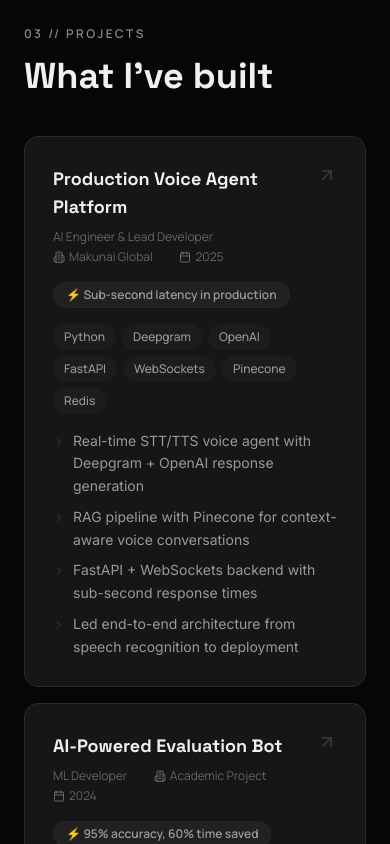
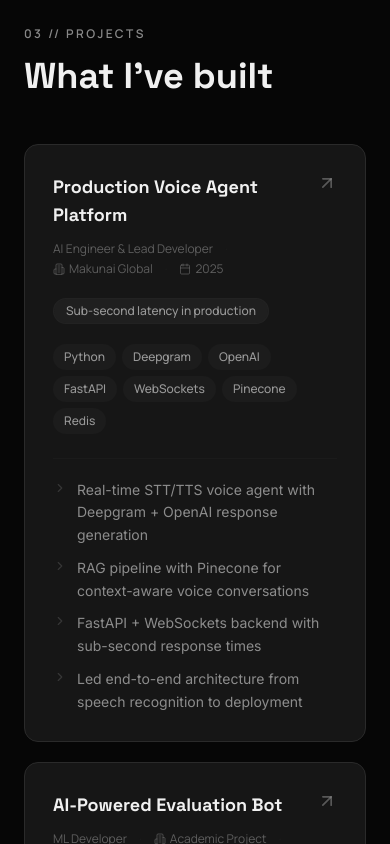
Before and after one commit to bibhanshuraj19/Raj.gg, a Next.js app: page / in a window 390 px wide. Shown: the part 3640-4484 px from the top of the page. Built offline with nearby package versions, Linux system fonts and the light colour scheme.

Commit message:
updated complete file

```diff
--- a/src/components/sections/index/Projects.tsx
+++ b/src/components/sections/index/Projects.tsx
@@ -1,5 +1,4 @@
-import { motion, useMotionValue } from "framer-motion";
-import { useState, useRef } from "react";
+import { motion } from "framer-motion";
 import {
   ChevronRight,
   Calendar,
@@ -7,7 +6,9 @@ import {
   ArrowUpRight,
 } from "lucide-react";
 
-interface TechIcon { name: string; }
+interface TechIcon {
+  name: string;
+}
 
 interface Project {
   id: string;
@@ -20,99 +21,74 @@ interface Project {
   impact?: string;
 }
 
-function ProjectCard({ project, index, isFirst }: { project: Project; index: number; isFirst: boolean }) {
-  const [hovered, setHovered] = useState(false);
-  const ref = useRef<HTMLDivElement>(null);
-  const spotlightX = useMotionValue(0);
-  const spotlightY = useMotionValue(0);
-
-  const handleMouse = (e: React.MouseEvent) => {
-    const rect = ref.current?.getBoundingClientRect();
-    if (!rect) return;
-    spotlightX.set(e.clientX - rect.left);
-    spotlightY.set(e.clientY - rect.top);
+const reveal = {
+  initial: { opacity: 0 },
+  whileInView: { opacity: 1 },
+  transition: { duration: 0.55, ease: [0.22, 1, 0.36, 1] as const },
+  viewport: { once: true, margin: "-60px 0px" },
 };
 
+function ProjectCard({ project, index }: { project: Project; index: number }) {
   return (
-    <motion.div
-      ref={ref}
-      initial={{ opacity: 0, y: 20 }}
-      whileInView={{ opacity: 1, y: 0 }}
-      transition={{ duration: 0.6, delay: index * 0.08, ease: [0.16, 1, 0.3, 1] }}
-      viewport={{ once: true }}
-      onMouseEnter={() => setHovered(true)}
-      onMouseLeave={() => setHovered(false)}
-      onMouseMove={handleMouse}
-      className="surface-card p-7 sm:p-8 group cursor-default relative overflow-hidden"
+    <motion.article
+      {...reveal}
+      transition={{ ...reveal.transition, delay: index * 0.04 }}
+      className="surface-card p-7 sm:p-8 group relative overflow-hidden"
     >
-      {/* Cursor spotlight */}
-      <motion.div
-        className="absolute pointer-events-none z-0 rounded-full"
-        style={{
-          x: spotlightX,
-          y: spotlightY,
-          translateX: "-50%",
-          translateY: "-50%",
-          width: 300,
-          height: 300,
-          background: "radial-gradient(circle, rgba(255,255,255,0.05) 0%, transparent 70%)",
-          opacity: hovered ? 1 : 0,
-          transition: "opacity 0.4s",
-        }}
-      />
-
-      <div className="relative z-10">
-        <div className="flex items-start justify-between gap-4 mb-2">
-          <h3 className="font-display text-lg sm:text-xl font-bold text-on-surface group-hover:text-white transition-colors duration-300">
+      <div className="flex items-start justify-between gap-4 mb-3">
+        <h3 className="font-display text-lg sm:text-xl font-bold text-on-surface group-hover:text-white transition-colors duration-500 ease-out">
           {project.title}
         </h3>
-          <motion.div
-            animate={hovered ? { x: 2, y: -2, opacity: 1 } : { x: 0, y: 0, opacity: 0.15 }}
-            transition={{ duration: 0.3, ease: [0.16, 1, 0.3, 1] }}
-          >
-            <ArrowUpRight className="w-5 h-5 shrink-0 text-on-surface" />
-          </motion.div>
+        <ArrowUpRight
+          className="w-5 h-5 shrink-0 text-on-surface-variant/50 group-hover:text-on-surface group-hover:-translate-y-px group-hover:translate-x-px transition-all duration-500 ease-out"
+          aria-hidden
+        />
       </div>
 
-        <div className="flex flex-wrap items-center gap-x-3 gap-y-1 text-xs font-label text-on-surface-variant/60 mb-4">
+      <div className="flex flex-wrap items-center gap-x-3 gap-y-1 text-xs font-label text-on-surface-variant/55 mb-5">
         <span>{project.role}</span>
-          <span className="text-outline-variant/40">·</span>
-          <span className="flex items-center gap-1"><Building2 className="w-3 h-3" />{project.location}</span>
-          <span className="text-outline-variant/40">·</span>
-          <span className="flex items-center gap-1"><Calendar className="w-3 h-3" />{project.date}</span>
+        <span className="text-outline-variant/35 select-none">·</span>
+        <span className="inline-flex items-center gap-1">
+          <Building2 className="w-3 h-3 opacity-70" />
+          {project.location}
+        </span>
+        <span className="text-outline-variant/35 select-none">·</span>
+        <span className="inline-flex items-center gap-1">
+          <Calendar className="w-3 h-3 opacity-70" />
+          {project.date}
+        </span>
       </div>
 
       {project.impact && (
-          <div className="mb-4">
-            <span className={`inline-flex items-center px-3 py-1 rounded-full text-xs font-label font-semibold border transition-all duration-300 ${
-              hovered ? "bg-white/[0.08] text-on-surface border-white/15" : "bg-white/[0.05] text-on-surface-variant border-outline-variant/50"
-            }`}>
-              ⚡ {project.impact}
+        <p className="mb-5">
+          <span className="inline-flex items-center px-3 py-1 rounded-full text-xs font-label font-medium border border-outline-variant/40 bg-white/[0.04] text-on-surface-variant group-hover:border-white/12 group-hover:bg-white/[0.06] group-hover:text-on-surface transition-all duration-500 ease-out">
+            {project.impact}
           </span>
-          </div>
+        </p>
       )}
 
-        <div className="flex flex-wrap gap-1.5 mb-4">
+      <div className="flex flex-wrap gap-1.5 mb-6">
         {project.technologies.map((tech) => (
-            <span key={tech.name} className="tech-chip !text-xs !py-1 !px-2.5">{tech.name}</span>
+          <span key={tech.name} className="tech-chip !text-xs !py-1 !px-2.5">
+            {tech.name}
+          </span>
         ))}
       </div>
 
-        <motion.ul
-          className="space-y-2 overflow-hidden"
-          initial={false}
-          animate={{ height: hovered || isFirst ? "auto" : 0, opacity: hovered || isFirst ? 1 : 0 }}
-          transition={{ duration: 0.4, ease: [0.16, 1, 0.3, 1] }}
-        >
+      <ul className="space-y-2.5 border-t border-outline-variant/30 pt-5">
         {project.highlights.map((highlight, i) => (
-            <li key={i} className="flex items-start gap-2">
-              <ChevronRight className="w-3 h-3 mt-1.5 shrink-0 text-on-surface-variant/30" />
-              <span className="text-sm text-on-surface-variant leading-relaxed">{highlight}</span>
+          <li key={i} className="flex items-start gap-2.5">
+            <ChevronRight
+              className="w-3.5 h-3.5 mt-0.5 shrink-0 text-on-surface-variant/25"
+              aria-hidden
+            />
+            <span className="text-sm text-on-surface-variant/90 leading-relaxed">
+              {highlight}
+            </span>
           </li>
         ))}
-        </motion.ul>
-      </div>
-    </motion.div>
+      </ul>
+    </motion.article>
   );
 }
 
@@ -126,8 +102,13 @@ export default function Projects() {
       location: "Makunai Global",
       impact: "Sub-second latency in production",
       technologies: [
-        { name: "Python" }, { name: "Deepgram" }, { name: "OpenAI" },
-        { name: "FastAPI" }, { name: "WebSockets" }, { name: "Pinecone" }, { name: "Redis" },
+        { name: "Python" },
+        { name: "Deepgram" },
+        { name: "OpenAI" },
+        { name: "FastAPI" },
+        { name: "WebSockets" },
+        { name: "Pinecone" },
+        { name: "Redis" },
       ],
       highlights: [
         "Real-time STT/TTS voice agent with Deepgram + OpenAI response generation",
@@ -143,7 +124,11 @@ export default function Projects() {
       date: "2024",
       location: "Academic Project",
       impact: "95% accuracy, 60% time saved",
-      technologies: [{ name: "Python" }, { name: "OpenAI" }, { name: "FastAPI" }],
+      technologies: [
+        { name: "Python" },
+        { name: "OpenAI" },
+        { name: "FastAPI" },
+      ],
       highlights: [
         "95% grading accuracy across 200+ student submissions",
         "Automated 85% of evaluation steps, cutting grading time by 60%",
@@ -157,7 +142,12 @@ export default function Projects() {
       date: "2024",
       location: "Research Project",
       impact: "500+ docs, 95% retrieval accuracy",
-      technologies: [{ name: "Python" }, { name: "LangChain" }, { name: "OpenAI" }, { name: "PostgreSQL" }],
+      technologies: [
+        { name: "Python" },
+        { name: "LangChain" },
+        { name: "OpenAI" },
+        { name: "PostgreSQL" },
+      ],
       highlights: [
         "Contextual Q&A over 500+ academic documents with 95% accuracy",
         "40% improvement in user satisfaction through claim validation",
@@ -171,7 +161,12 @@ export default function Projects() {
       date: "2025",
       location: "Academic Project",
       impact: "NeMo Guardrails + RAGAS metrics",
-      technologies: [{ name: "Python" }, { name: "LangChain" }, { name: "NVIDIA NeMo" }, { name: "Hugging Face" }],
+      technologies: [
+        { name: "Python" },
+        { name: "LangChain" },
+        { name: "NVIDIA NeMo" },
+        { name: "Hugging Face" },
+      ],
       highlights: [
         "RAG architecture for precise answers from research papers",
         "NVIDIA NeMo Guardrails for content safety and quality",
@@ -182,22 +177,16 @@ export default function Projects() {
 
   return (
     <section id="projects" className="max-w-7xl w-full mx-auto px-6 sm:px-8 mt-32">
-      <motion.div
-        initial={{ opacity: 0, y: 20 }}
-        whileInView={{ opacity: 1, y: 0 }}
-        transition={{ duration: 0.6, ease: [0.16, 1, 0.3, 1] }}
-        viewport={{ once: true }}
-        className="mb-10"
-      >
+      <motion.header {...reveal} className="mb-12">
         <span className="section-number">03 // Projects</span>
-        <h2 className="font-display text-4xl sm:text-5xl font-bold mt-3">
-          <span className="text-on-surface">What I&apos;ve built</span>
+        <h2 className="font-display text-4xl sm:text-5xl font-bold mt-3 text-on-surface">
+          What I&apos;ve built
         </h2>
-      </motion.div>
+      </motion.header>
 
-      <div className="space-y-4">
+      <div className="flex flex-col gap-5">
         {projects.map((project, index) => (
-          <ProjectCard key={project.id} project={project} index={index} isFirst={index === 0} />
+          <ProjectCard key={project.id} project={project} index={index} />
         ))}
       </div>
     </section>
```
Lines whose indentation alone changed are shown as unchanged.
